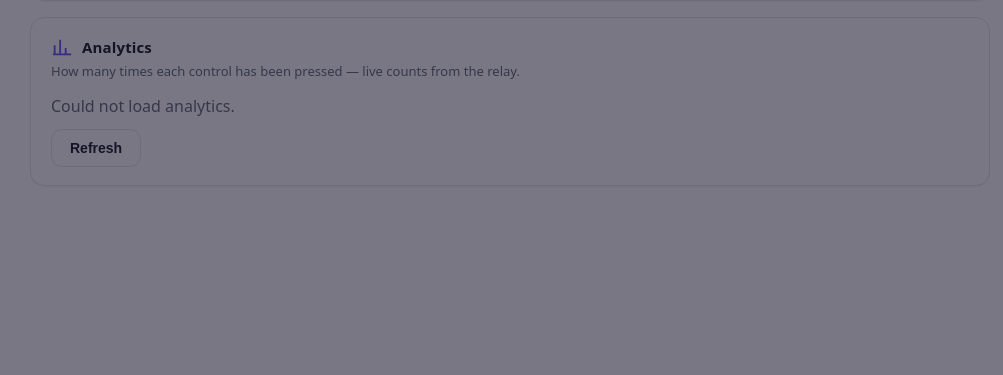
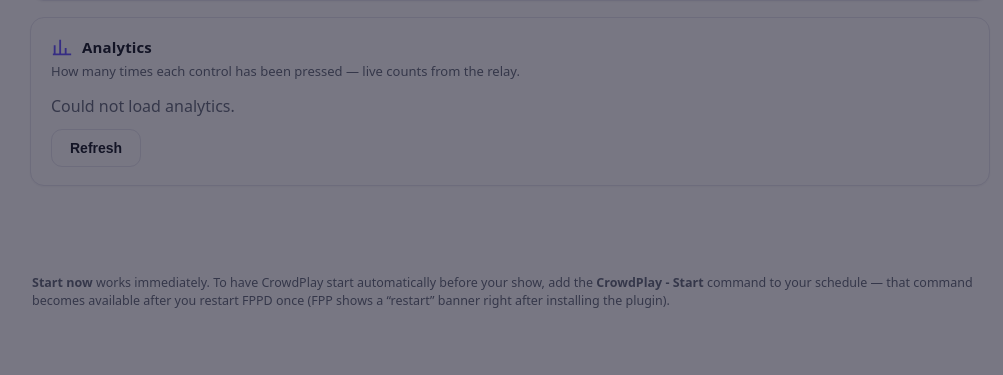
Before and after one commit to focusedonsound/fpp-CrowdPlay, a PHP site: page / in a window 1280 px wide. Shown: the part 1797-2172 px from the top of the page, without its empty margins (130-1133 px from the left). Before the commit the page ends 1950 px from the top, so only its background shows below. Run offline with PHP 8.4, Linux system fonts and the light colour scheme.

Commit message:
Walkthrough + UI: explain Start now vs scheduling (fppd restart) prerequisite
New testers hit confusion where a scheduled start needs the 'CrowdPlay - Start'
FPP Command, which only registers after a one-time fppd restart. Clarify it in
two places:
- Tour step 7 (Go live): Start now works immediately; scheduling needs one fppd
  restart so the command registers.
- A persistent one-line note under the Start/Stop buttons saying the same, for
  users who skip the tour.

```diff
--- a/www/index.php
+++ b/www/index.php
@@ -289,6 +289,7 @@ $upgradeUrl = $cfg['upgradeUrl'] ?? '';
       <button type="button" class="cp-btn ghost" onclick="cpStop()">Stop now</button>
       <span id="cpMsg"></span>
     </div>
+    <p class="cp-sub" style="margin:8px 2px 0; font-size:12.5px"><b>Start now</b> works immediately. To have CrowdPlay start automatically before your show, add the <b>CrowdPlay&nbsp;-&nbsp;Start</b> command to your schedule &mdash; that command becomes available after you restart FPPD once (FPP shows a &ldquo;restart&rdquo; banner right after installing the plugin).</p>
   </form>
 </div>
 
@@ -504,7 +505,7 @@ const CP_TOUR_STEPS = [
   { selector:'#cpCardStats', title:'6. See what lands',
     text:'Watch how many times each control gets pressed — live counts from the relay. Handy for spotting the crowd favorites.' },
   { selector:'.cp-actions', title:'7. Go live',
-    text:'Save, then press Start now — or schedule the “CrowdPlay - Start” command before your show. That’s it: the show is in their hands.' }
+    text:'Save, then press Start now to go live immediately — your controls light up in the widget within seconds. To schedule CrowdPlay to start automatically before your show, restart FPPD once (FPP shows a “restart” banner right after you install the plugin) so the “CrowdPlay - Start” command is available to the scheduler. That’s it — the show is in their hands.' }
 ];
 let cpTourIndex = -1, cpTourReposition = null;
 function cpTourBuild(){
```
